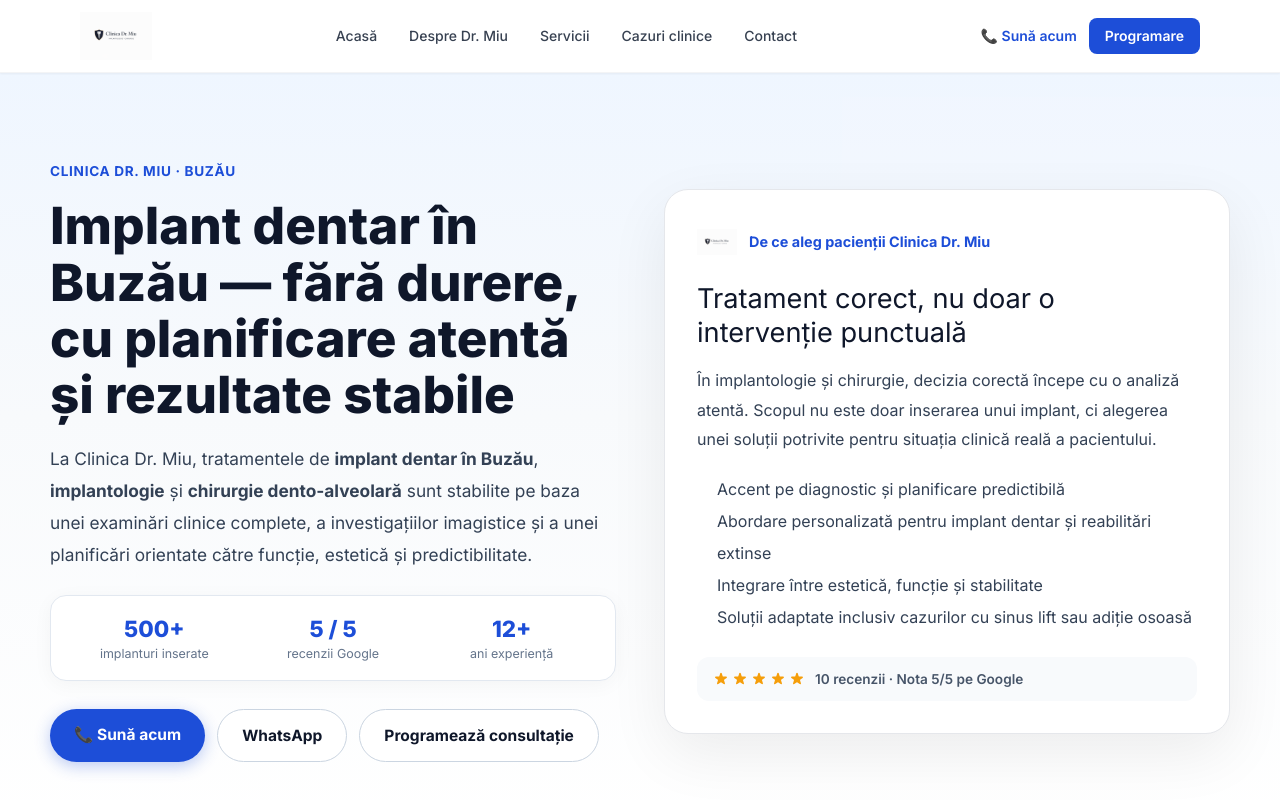
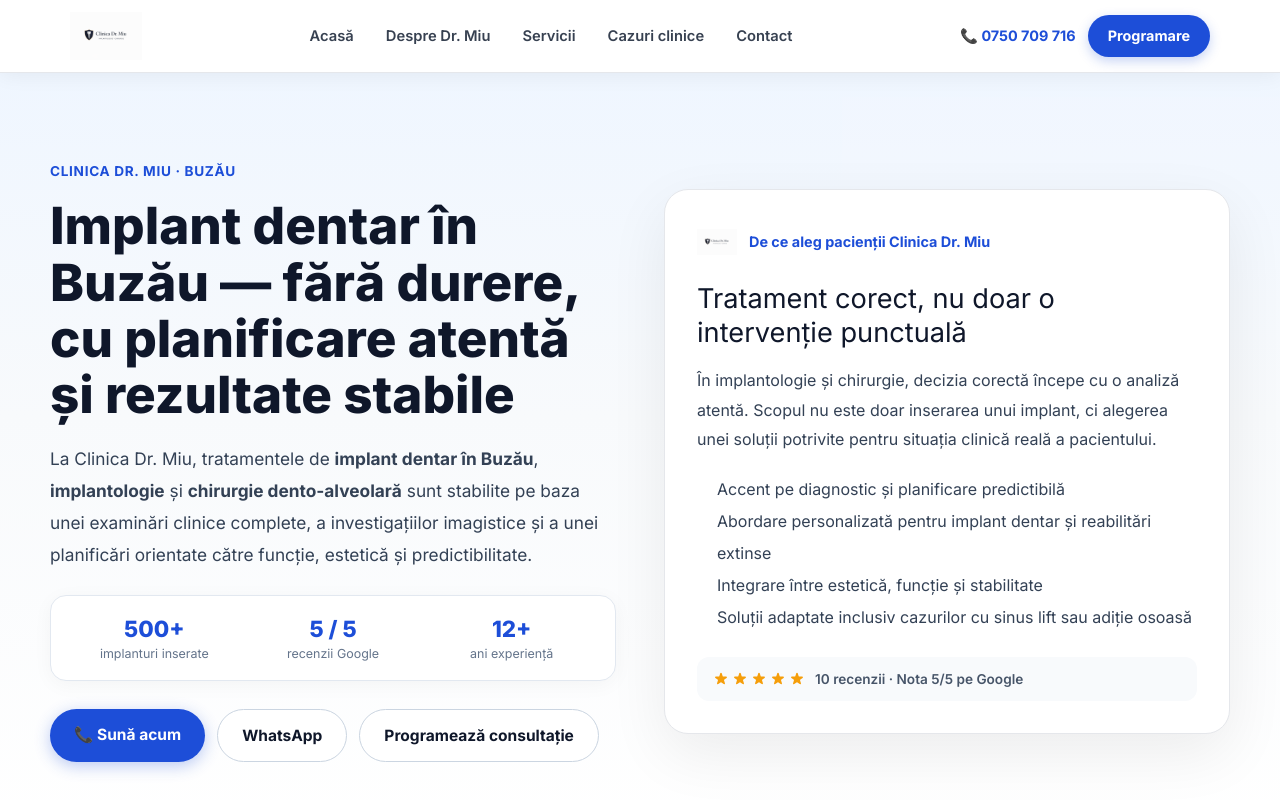
Before and after one commit to trezpka/clinica-dr-miu-clean, a Next.js app: page / in a window 1280 px wide. Shown: the top 800 px of the page. Built offline with nearby package versions, Linux system fonts and the light colour scheme.

Commit message:
Update Navbar.tsx

```diff
--- a/components/Navbar.tsx
+++ b/components/Navbar.tsx
@@ -1,48 +1,87 @@
-'use client'
+"use client";
 
-import Image from 'next/image'
-import Link from 'next/link'
-import { useState } from 'react'
+import Image from "next/image";
+import Link from "next/link";
+import { useState } from "react";
 
 export default function Navbar() {
-  const [menuOpen, setMenuOpen] = useState(false)
+  const [menuOpen, setMenuOpen] = useState(false);
 
   return (
-    <header className="w-full bg-white/90 backdrop-blur-sm border-b border-gray-100 sticky top-0 z-50 shadow-sm">
-      <div className="max-w-6xl mx-auto px-4 py-3 flex items-center justify-between">
-
+    <header
+      style={{
+        width: "100%",
+        background: "rgba(255,255,255,0.95)",
+        backdropFilter: "blur(8px)",
+        borderBottom: "1px solid #e5e7eb",
+        position: "sticky",
+        top: 0,
+        zIndex: 100,
+        boxShadow: "0 2px 20px rgba(0,0,0,0.06)",
+      }}
+    >
+      <div
+        style={{
+          maxWidth: "1180px",
+          margin: "0 auto",
+          padding: "0 20px",
+          height: "72px",
+          display: "flex",
+          alignItems: "center",
+          justifyContent: "space-between",
+        }}
+      >
         {/* Logo */}
-        <Link href="/" className="flex items-center gap-3">
+        <Link href="/" style={{ display: "flex", alignItems: "center", textDecoration: "none" }}>
           <Image
             src="/logo-premium.png"
-            alt="Clinica Dr. Miu - Implantologie Buzău"
-            width={180}
-            height={60}
-            className="h-12 w-auto object-contain"
+            alt="Clinica Dr. Miu — Implantologie Buzău"
+            width={200}
+            height={64}
             priority
+            style={{ height: "48px", width: "auto", objectFit: "contain" }}
           />
         </Link>
 
         {/* Desktop Nav */}
-        <nav className="hidden md:flex items-center gap-8 text-sm font-medium text-gray-700">
-          <Link href="/" className="hover:text-blue-700 transition-colors">Acasă</Link>
-          <Link href="/despre" className="hover:text-blue-700 transition-colors">Despre Dr. Miu</Link>
-          <Link href="/servicii" className="hover:text-blue-700 transition-colors">Servicii</Link>
-          <Link href="/cazuri" className="hover:text-blue-700 transition-colors">Cazuri clinice</Link>
-          <Link href="/contact" className="hover:text-blue-700 transition-colors">Contact</Link>
+        <nav
+          style={{
+            display: "flex",
+            alignItems: "center",
+            gap: "32px",
+            fontSize: "0.92rem",
+            fontWeight: 600,
+            color: "#374151",
+          }}
+          className="desktop-nav"
+        >
+          <Link href="/" style={{ textDecoration: "none", color: "inherit" }}>Acasă</Link>
+          <Link href="/despre" style={{ textDecoration: "none", color: "inherit" }}>Despre Dr. Miu</Link>
+          <Link href="/servicii" style={{ textDecoration: "none", color: "inherit" }}>Servicii</Link>
+          <Link href="/cazuri" style={{ textDecoration: "none", color: "inherit" }}>Cazuri clinice</Link>
+          <Link href="/contact" style={{ textDecoration: "none", color: "inherit" }}>Contact</Link>
         </nav>
 
         {/* CTA Desktop */}
-        <div className="hidden md:flex items-center gap-3">
+        <div style={{ display: "flex", alignItems: "center", gap: "12px" }} className="desktop-cta">
           <a
-            href="tel:+40XXXXXXXXX"
-            className="text-sm font-semibold text-blue-700 hover:text-blue-900 transition-colors"
+            href="tel:+40750709716"
+            style={{ fontSize: "0.9rem", fontWeight: 700, color: "#1d4ed8", textDecoration: "none" }}
           >
-            📞 Sună acum
+            📞 0750 709 716
           </a>
           <a
             href="#programare"
-            className="bg-blue-700 text-white text-sm font-semibold px-4 py-2 rounded-lg hover:bg-blue-800 transition-colors"
+            style={{
+              background: "#1d4ed8",
+              color: "#ffffff",
+              fontSize: "0.9rem",
+              fontWeight: 700,
+              padding: "10px 20px",
+              borderRadius: "999px",
+              textDecoration: "none",
+              boxShadow: "0 4px 12px rgba(29,78,216,0.25)",
+            }}
           >
             Programare
           </a>
@@ -50,33 +89,82 @@
 
         {/* Mobile Hamburger */}
         <button
-          className="md:hidden flex flex-col gap-1.5 p-2"
           onClick={() => setMenuOpen(!menuOpen)}
           aria-label="Meniu"
+          className="hamburger"
+          style={{
+            display: "none",
+            flexDirection: "column",
+            gap: "5px",
+            background: "none",
+            border: "none",
+            cursor: "pointer",
+            padding: "8px",
+          }}
         >
-          <span className={`block w-6 h-0.5 bg-gray-800 transition-all ${menuOpen ? 'rotate-45 translate-y-2' : ''}`} />
-          <span className={`block w-6 h-0.5 bg-gray-800 transition-all ${menuOpen ? 'opacity-0' : ''}`} />
-          <span className={`block w-6 h-0.5 bg-gray-800 transition-all ${menuOpen ? '-rotate-45 -translate-y-2' : ''}`} />
+          <span style={{ display: "block", width: "24px", height: "2px", background: "#0f172a", borderRadius: "2px", transition: "all 0.2s", transform: menuOpen ? "rotate(45deg) translate(5px, 5px)" : "none" }} />
+          <span style={{ display: "block", width: "24px", height: "2px", background: "#0f172a", borderRadius: "2px", transition: "all 0.2s", opacity: menuOpen ? 0 : 1 }} />
+          <span style={{ display: "block", width: "24px", height: "2px", background: "#0f172a", borderRadius: "2px", transition: "all 0.2s", transform: menuOpen ? "rotate(-45deg) translate(5px, -5px)" : "none" }} />
         </button>
       </div>
 
       {/* Mobile Menu */}
       {menuOpen && (
-        <div className="md:hidden bg-white border-t border-gray-100 px-4 py-4 flex flex-col gap-4 text-sm font-medium text-gray-700">
-          <Link href="/" onClick={() => setMenuOpen(false)}>Acasă</Link>
-          <Link href="/despre" onClick={() => setMenuOpen(false)}>Despre Dr. Miu</Link>
-          <Link href="/servicii" onClick={() => setMenuOpen(false)}>Servicii</Link>
-          <Link href="/cazuri" onClick={() => setMenuOpen(false)}>Cazuri clinice</Link>
-          <Link href="/contact" onClick={() => setMenuOpen(false)}>Contact</Link>
+        <div
+          style={{
+            background: "#ffffff",
+            borderTop: "1px solid #e5e7eb",
+            padding: "16px 20px 24px",
+            display: "flex",
+            flexDirection: "column",
+            gap: "16px",
+            fontSize: "1rem",
+            fontWeight: 600,
+          }}
+          className="mobile-menu"
+        >
+          {[
+            { href: "/", label: "Acasă" },
+            { href: "/despre", label: "Despre Dr. Miu" },
+            { href: "/servicii", label: "Servicii" },
+            { href: "/cazuri", label: "Cazuri clinice" },
+            { href: "/contact", label: "Contact" },
+          ].map((item) => (
+            <Link
+              key={item.href}
+              href={item.href}
+              onClick={() => setMenuOpen(false)}
+              style={{ textDecoration: "none", color: "#0f172a" }}
+            >
+              {item.label}
+            </Link>
+          ))}
           <a
             href="#programare"
-            className="bg-blue-700 text-white text-center font-semibold px-4 py-2 rounded-lg"
             onClick={() => setMenuOpen(false)}
+            style={{
+              background: "#1d4ed8",
+              color: "#ffffff",
+              textAlign: "center",
+              padding: "13px 20px",
+              borderRadius: "999px",
+              textDecoration: "none",
+              fontWeight: 700,
+              marginTop: "8px",
+            }}
           >
             Programare
           </a>
         </div>
       )}
+
+      <style>{`
+        @media (max-width: 768px) {
+          .desktop-nav { display: none !important; }
+          .desktop-cta { display: none !important; }
+          .hamburger { display: flex !important; }
+        }
+      `}</style>
     </header>
-  )
+  );
 }
```
